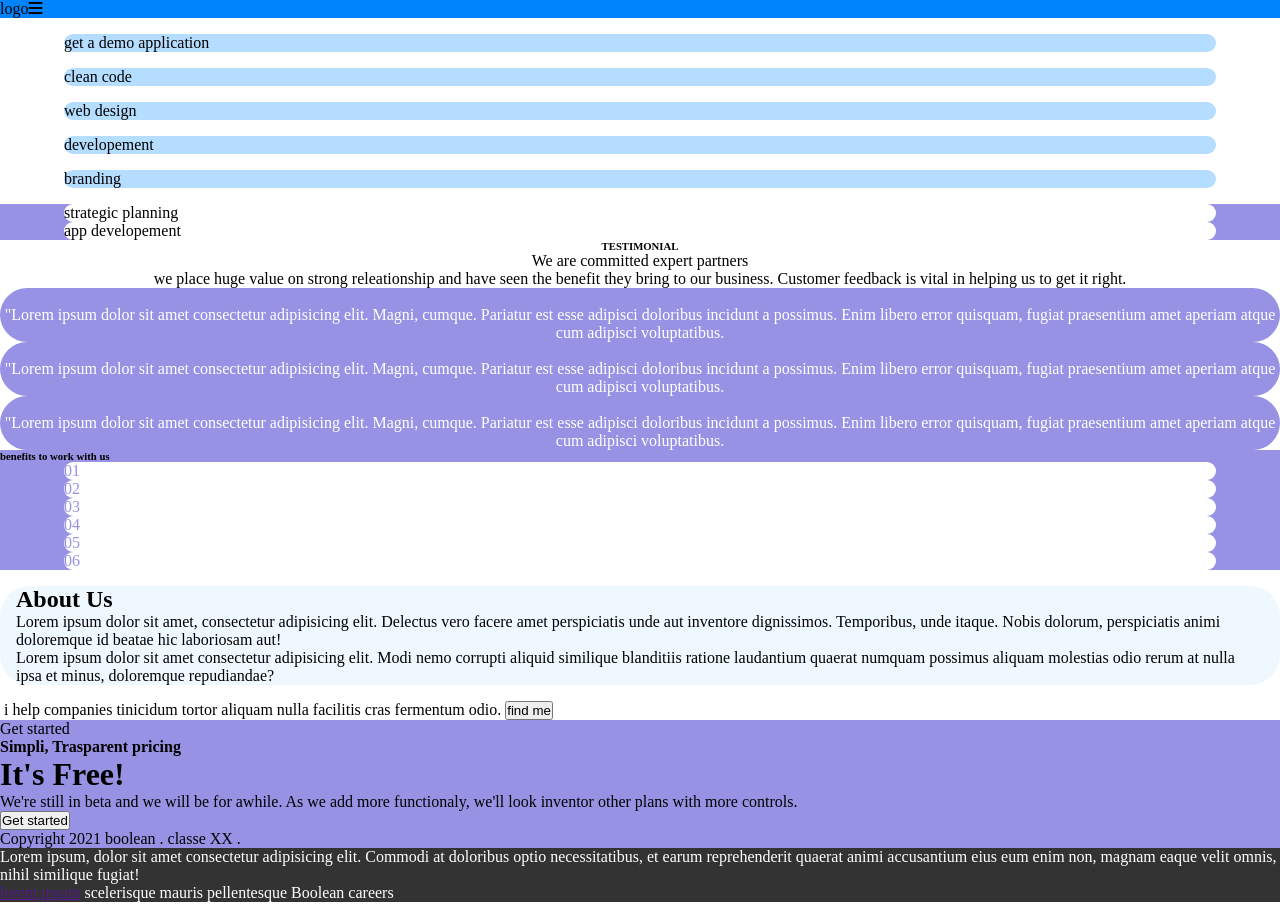
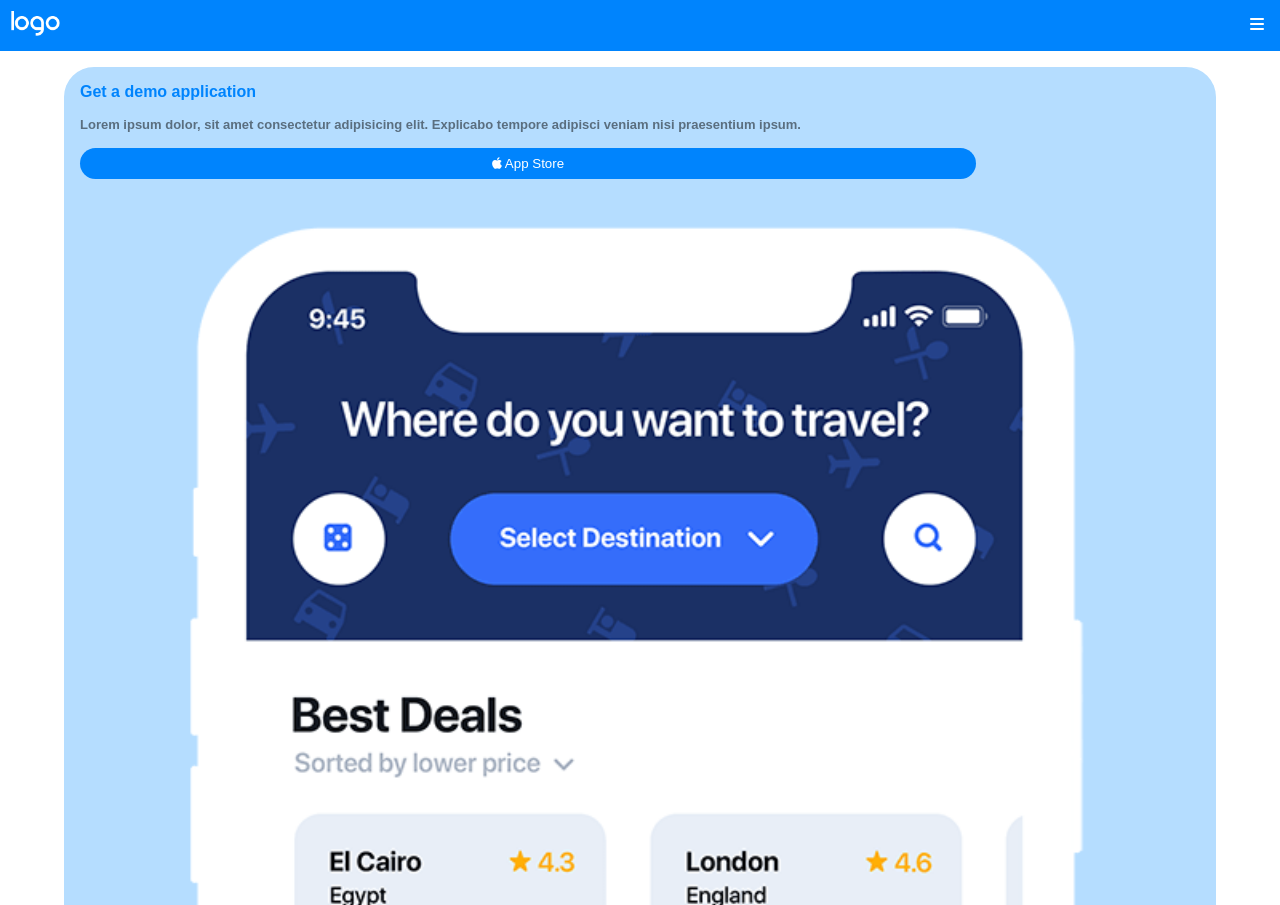
Before and after one commit to francescomadonna712/htmlcss-responsive-layout, a plain HTML site: page index.html in a window 1280 px wide. Shown: the top 905 px of the page. Drawn offline with Linux system fonts and the light colour scheme.

Commit message:
fine header e primo box

```diff
--- a/css/style.css
+++ b/css/style.css
@@ -2,24 +2,30 @@
     box-sizing: border-box;
     padding: 0;
     margin: 0;
+    font-family: sans-serif;
 }
-
+/* nav bar */
 .nav-bar{
-
     display: flex;
     width: 100%;
     background-color: #0084FD;
 }
-
- .fa-bars{
-    justify-content: flex-end;
+.nav-bar img{
+    width: 70%;
+    padding: 0.7rem;
+}
+.fa-bars{
+    position: absolute;
+    top: 1rem;
+    right: 1rem;
+    color: white;
+    align-items: center;
 }
 
+/* common */
 .container{
     margin: 0 auto;
     width: 100%;
-
-
 }
 
 .card{
@@ -28,17 +34,56 @@
     width: 90%;
 }
 
-
-.big{
-
-    background-color: #B5DDFF;
+h4{
+    margin-bottom: 1rem;
+    color:#0084FD ;
 }
 
-.little{
-    background-color: #B5DDFF
+strong{
+    color: #5A6E7F;
+    font-size: 13px;
+    margin-bottom: 1rem;
 }
 
+button{
+    border-radius: 30px;
+    border-style:none;
+    background-color: #0084FD;
+    padding: 0.5rem;
+    width: 80%;
+    color: white;
+    margin-bottom: 1rem;
 
+}
+
+/* card prima sezione */
+/* big card */
+.big{
+    display: flex;
+    flex-direction: column;
+    padding: 1rem 1rem 0 1rem;
+    background-color: #B5DDFF;
+
+}
+.big img{
+    width: 100%;
+}
+/* little card */
+.little{
+    text-align: center;
+    padding: 1rem;
+    display: flex;
+    flex-direction: column;
+    background-color: #B5DDFF;
+    align-items: center;
+}
+.fa-solid{
+    color:#0084FD;
+    font-size: 45px;
+    padding: 1rem;
+
+}
+/* seconda sezion */
 .due-col{
     background-color: #9792E4;
 }
@@ -49,7 +94,7 @@
   background-color: white;
   width: 90%;
 }
-
+/* testimonial */
 .testimonial{
     text-align: center;
 
@@ -61,7 +106,7 @@
     background-color: #9792E4;
     color: white;
 }
-
+/* benefits */
 .benefits{
     background-color: #9792E4;
 }
@@ -74,18 +119,18 @@
     color: #9792E4;
 
 }
-
+/* about us */
 .about-us{
     padding: 0 1rem;
     background-color: aliceblue;
     border-radius: 30px;
     margin: 1rem auto;
 }
-
+/* get started */
 .get-started{
     background-color: #9792E4;
 }
-
+/* footer */
 .footer{
     background-color:#333333;
     color: white;
--- a/index.html
+++ b/index.html
@@ -11,28 +11,51 @@
     <header>
         <!-- nav bar -->
         <div class="nav-bar ">
-            <div>
-                logo
+            <div class="logo">
+                <img src="./img/logo.png" alt="">
             </div>
             <i class="fa fa-bars"></i>
-
         </div>
         <!-- jumbotron con diversi containter -->
         <div class="container jumbotron">
             <div class="big card">
-                get a demo application
+                <h4>Get a demo application</h4>
+                <strong>Lorem ipsum dolor, sit amet consectetur adipisicing elit.
+                     Explicabo tempore adipisci veniam nisi praesentium ipsum.</strong>
+                     <button><i class="fa-brands fa-apple"></i> App Store</button>
+                     <img src="./img/phone.png" alt="">
             </div>
             <div class="little card">
-                clean code
+                <i class="fa-solid fa-file-code"></i>
+                <h4>Clean code </h4>
+                <strong>Lorem ipsum dolor sit amet consectetur adipisicing elit.
+                    Ratione nobis architecto ad dolore quod,facere
+                    totam quas recusandae blanditiis.
+                </strong>
             </div>
             <div class="little card">
-                web design
+                <i class="fa-solid fa-compass-drafting"></i>
+               <h4>Web design</h4>
+               <strong>Lorem ipsum dolor sit amet consectetur adipisicing elit.
+                Ratione nobis architecto ad dolore quod,facere
+                totam quas recusandae blanditiis.
+            </strong>
             </div>
             <div class="little card">
-                developement
+                <i class="fa-solid fa-laptop-code"></i>
+                <h4>developement</h4>
+                <strong>Lorem ipsum dolor sit amet consectetur adipisicing elit.
+                    Ratione nobis architecto ad dolore quod,facere
+                    totam quas recusandae blanditiis.
+                </strong>
             </div>
             <div class="little card">
-                branding
+                <i class="fa-solid fa-bullhorn"></i>
+                <h4>branding</h4>
+                <strong>Lorem ipsum dolor sit amet consectetur adipisicing elit.
+                    Ratione nobis architecto ad dolore quod,facere
+                    totam quas recusandae blanditiis.
+                </strong>
             </div>
         </div>
     </header>
```
